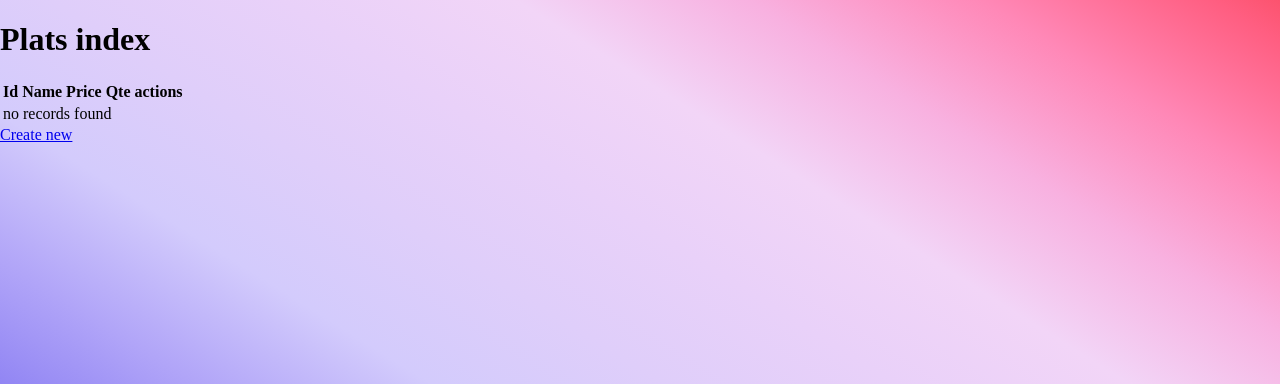
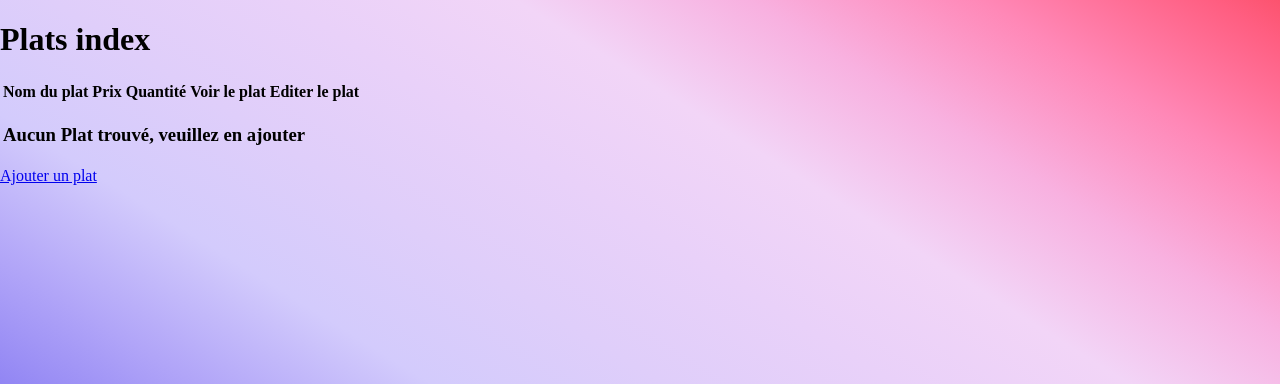
Before and after one commit to Ced59/gastron-home, a Symfony app: template templates/plats/index.html.twig in a window 1280 px wide. Shown: the part 104-488 px from the top of the page. Run offline with Twig, Linux system fonts and the light colour scheme; the template is opened without the code that fills it, so the values that code supplies are empty; style sheets or scripts are compiled from the project's sources; some libraries are stand-ins or nearby versions.

Commit message:
crud plat design

```diff
--- a/templates/plats/index.html.twig
+++ b/templates/plats/index.html.twig
@@ -3,37 +3,41 @@
 {% block title %}Plats index{% endblock %}
 
 {% block body %}
+
+    <div class="offset-2 col-8">
     <h1>Plats index</h1>
-
-    <table class="table">
+    <table class="table table-hover text-center">
         <thead>
             <tr>
-                <th>Id</th>
-                <th>Name</th>
-                <th>Price</th>
-                <th>Qte</th>
-                <th>actions</th>
+                <th>Nom du plat</th>
+                <th>Prix</th>
+                <th>Quantité</th>
+                <th>Voir le plat</th>
+                <th>Editer le plat</th>
             </tr>
         </thead>
         <tbody>
         {% for plat in plats %}
             <tr>
-                <td>{{ plat.id }}</td>
                 <td>{{ plat.name }}</td>
                 <td>{{ plat.price }}</td>
                 <td>{{ plat.qte }}</td>
                 <td>
-                    <a href="{{ path('plats_show', {'id': plat.id}) }}">show</a>
-                    <a href="{{ path('plats_edit', {'id': plat.id}) }}">edit</a>
+                    <a href="{{ path('plats_show', {'id': plat.id}) }}" class="btn btn-primary">Voir</a>
+                </td>
+                <td>
+                    <a href="{{ path('plats_edit', {'id': plat.id}) }}" class="btn btn-primary">Editer</a>
                 </td>
             </tr>
         {% else %}
             <tr>
-                <td colspan="5">no records found</td>
+                <td colspan="5"><h3>Aucun Plat trouvé, veuillez en ajouter</h3></td>
             </tr>
         {% endfor %}
         </tbody>
     </table>
-
-    <a href="{{ path('plats_new') }}">Create new</a>
+<div class="d-flex justify-content-end">
+    <a href="{{ path('plats_new') }}" class="btn btn-primary">Ajouter un plat</a>
+</div>
+    </div>
 {% endblock %}
```
